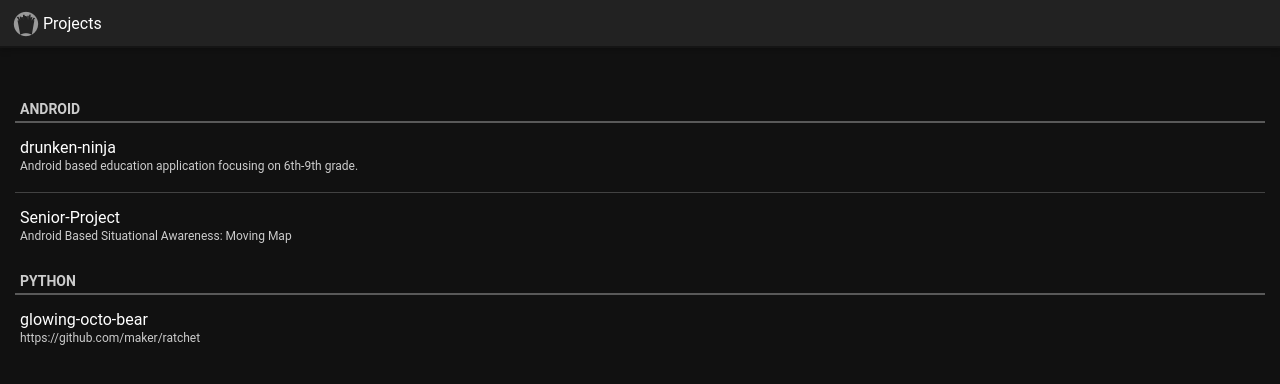
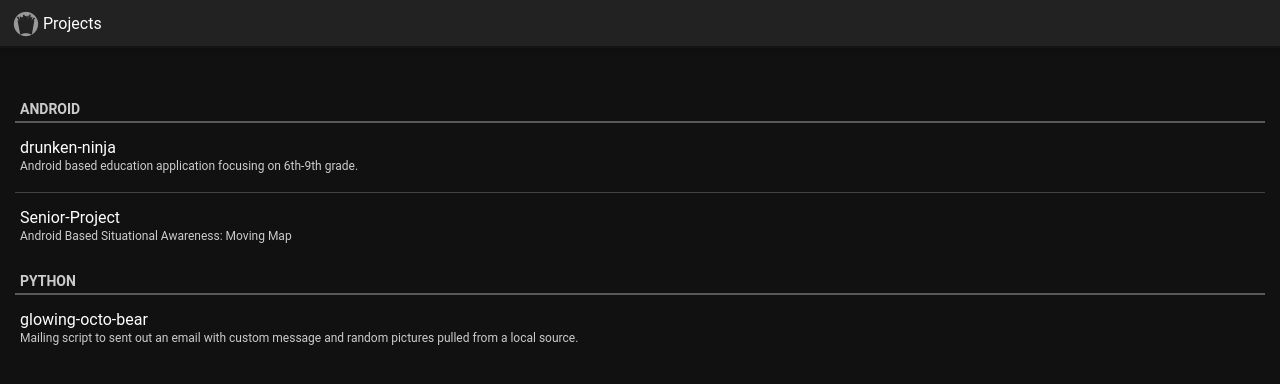
Before and after one commit to atniptw/atniptw.github.io, a Jekyll site: the page Android/index.html, which Jekyll copies as it is, in a window 1280 px wide. Shown: the top 384 px of the page. Built offline with Jekyll 4.4.1, drawn with Linux system fonts in a browser that asks for light colours.

Commit message:
Update index.html

```diff
--- a/Android/index.html
+++ b/Android/index.html
@@ -46,7 +46,7 @@
               <li class="list-item-multi-line selectable">
                 <a href="#" data-ignore="true">
                   <h3>glowing-octo-bear</h3>
-                  <p>https://github.com/maker/ratchet</p>
+                  <p>Mailing script to sent out an email with custom message and random pictures pulled from a local source.</p>
                 </a>
               </li>
 
```
